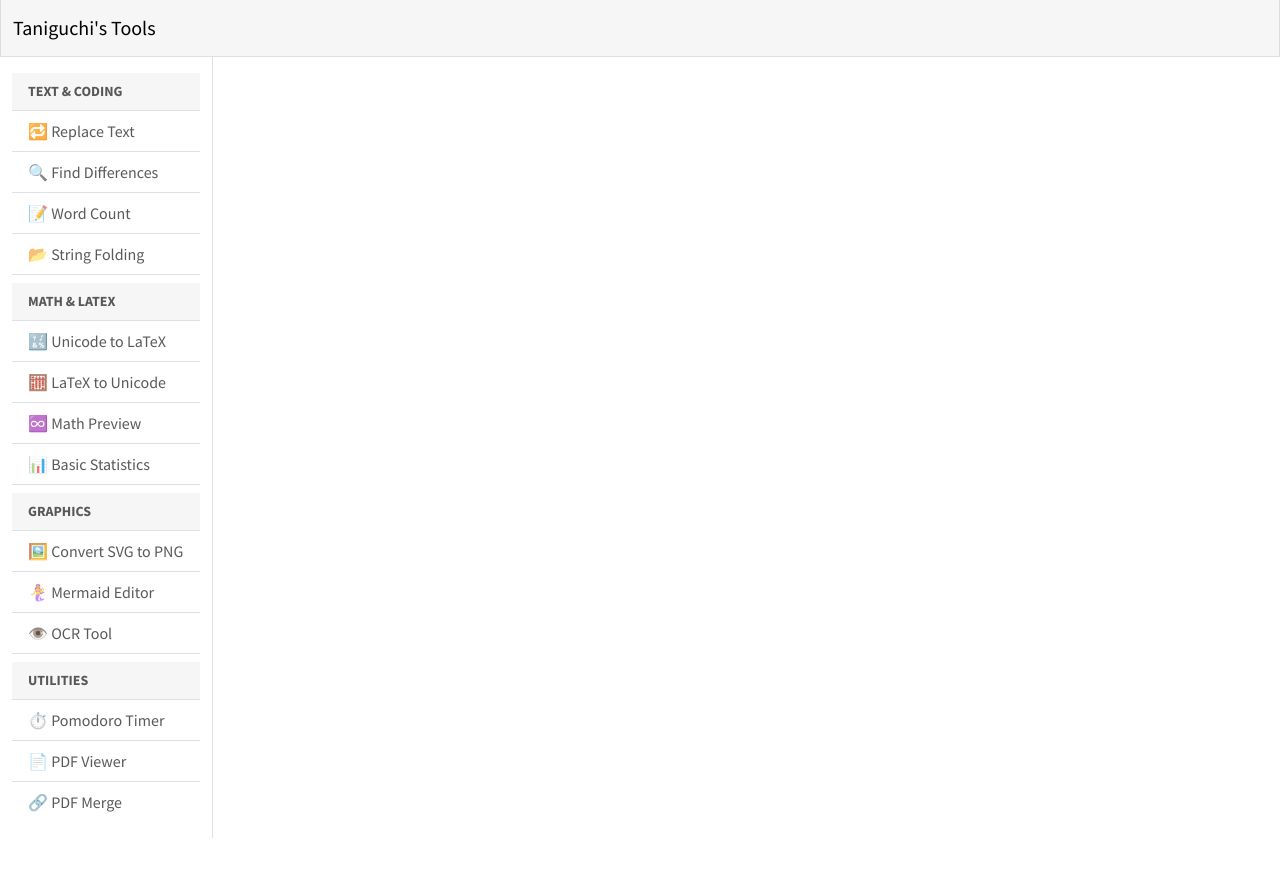
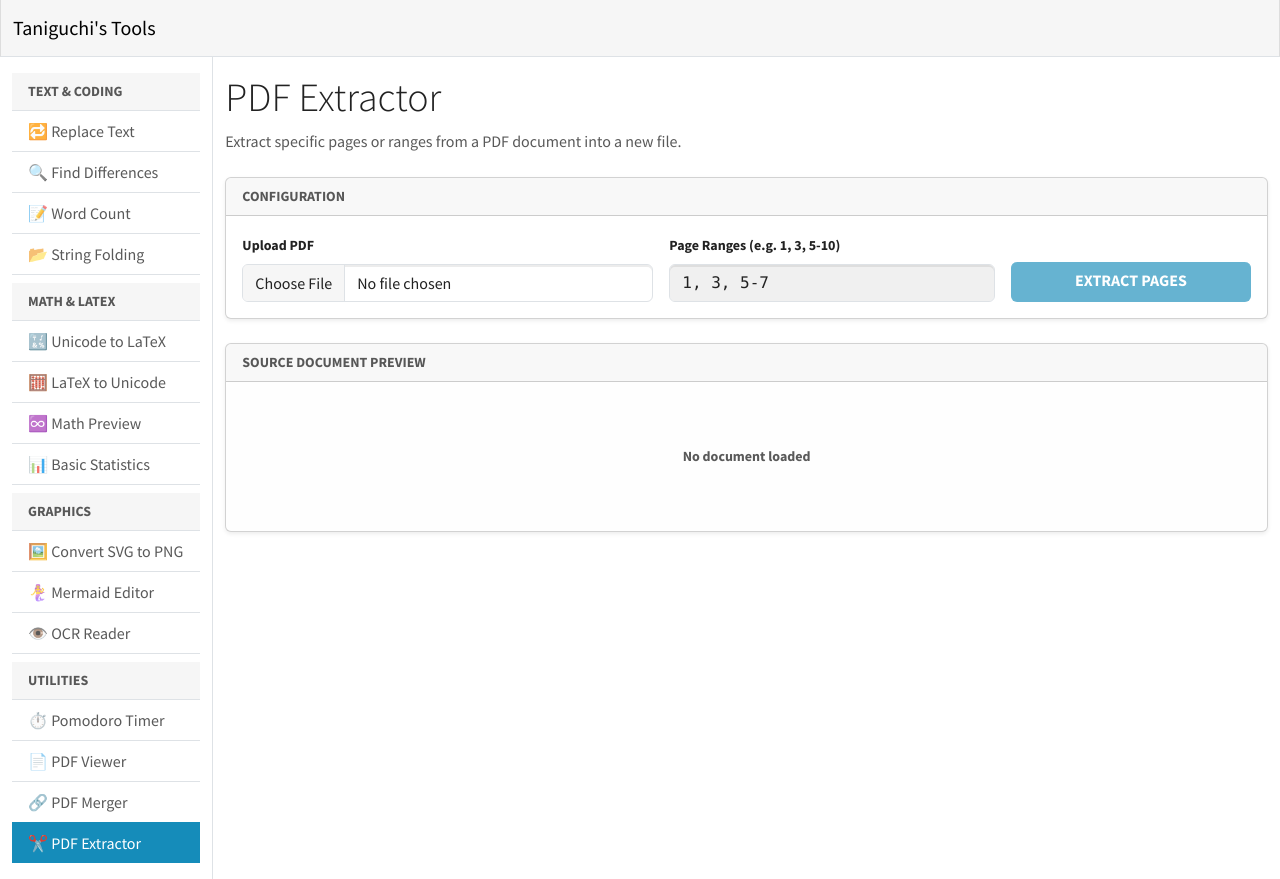
Before and after one commit to tani/tools, a Vue app: page /pdf-extract in a window 1280 px wide. Before the commit the page ends 838 px from the top, so only its background shows below. Built offline with nearby package versions, Linux system fonts and the light colour scheme.

Commit message:
style: rename PDF Page Extractor to PDF Extractor

```diff
--- a/src/App.vue
+++ b/src/App.vue
@@ -104,7 +104,7 @@
                   active-class="active"
                   to="/ocr-tool"
                 >
-                  👁️ OCR Tool
+                  👁️ OCR Reader
                 </RouterLink>
 
                 <div class="list-group-item fw-bold text-muted small text-uppercase bg-light mt-2">Utilities</div>
@@ -127,7 +127,14 @@
                   active-class="active"
                   to="/pdf-merge"
                 >
-                  🔗 PDF Merge
+                  🔗 PDF Merger
+                </RouterLink>
+                <RouterLink
+                  class="list-group-item list-group-item-action"
+                  active-class="active"
+                  to="/pdf-extract"
+                >
+                  ✂️ PDF Extractor
                 </RouterLink>
               </div>
             </div>
--- /dev/null
+++ b/src/views/pdf-extract.vue
@@ -0,0 +1,149 @@
+<script setup lang="ts">
+import { ref, computed } from 'vue';
+import * as mupdf from 'mupdf';
+import PdfViewer from '../components/PdfViewer.vue';
+
+const fileData = ref<Uint8Array | null>(null);
+const fileName = ref<string | null>(null);
+const pageRange = ref("1, 3, 5-7");
+const isProcessing = ref(false);
+const downloadUrl = ref<string | null>(null);
+
+const handleFileChange = (event: Event) => {
+  const target = event.target as HTMLInputElement;
+  const file = target.files?.[0];
+  if (file && file.type === "application/pdf") {
+    fileName.value = file.name;
+    const reader = new FileReader();
+    reader.onload = (e) => {
+      const arrayBuffer = e.target?.result as ArrayBuffer;
+      fileData.value = new Uint8Array(arrayBuffer);
+      downloadUrl.value = null;
+    };
+    reader.readAsArrayBuffer(file);
+  }
+};
+
+const parsePageRanges = (rangeStr: string, maxPages: number): number[] => {
+  const pages = new Set<number>();
+  const parts = rangeStr.split(',');
+
+  for (let part of parts) {
+    part = part.trim();
+    if (part.includes('-')) {
+      const [start, end] = part.split('-').map(s => parseInt(s.trim()));
+      if (!isNaN(start) && !isNaN(end)) {
+        for (let i = Math.min(start, end); i <= Math.max(start, end); i++) {
+          if (i > 0 && i <= maxPages) pages.add(i - 1); // 0-based index
+        }
+      }
+    } else {
+      const page = parseInt(part);
+      if (!isNaN(page) && page > 0 && page <= maxPages) {
+        pages.add(page - 1);
+      }
+    }
+  }
+  return Array.from(pages).sort((a, b) => a - b);
+};
+
+const extractPages = async () => {
+  if (!fileData.value) return;
+
+  isProcessing.value = true;
+  try {
+    const srcDoc = mupdf.Document.openDocument(fileData.value, "application/pdf").asPDF();
+    if (!srcDoc) throw new Error("Could not open source PDF");
+
+    const totalPages = srcDoc.countPages();
+    const selectedIndices = parsePageRanges(pageRange.value, totalPages);
+
+    if (selectedIndices.length === 0) {
+      alert("Please enter valid page numbers.");
+      return;
+    }
+
+    const outDoc = new mupdf.PDFDocument();
+    for (const index of selectedIndices) {
+      outDoc.graftPage(-1, srcDoc, index);
+    }
+
+    const res = outDoc.saveToBuffer();
+    const blob = new Blob([res.asUint8Array() as any], { type: "application/pdf" });
+    downloadUrl.value = URL.createObjectURL(blob);
+
+    outDoc.destroy();
+    srcDoc.destroy();
+  } catch (error) {
+    console.error("PDF Extraction Error:", error);
+    alert("An error occurred during extraction.");
+  } finally {
+    isProcessing.value = false;
+  }
+};
+</script>
+
+<template>
+  <div>
+    <h2 class="display-6">PDF Extractor</h2>
+    <p class="text-muted mb-4">
+      Extract specific pages or ranges from a PDF document into a new file.
+    </p>
+
+    <div class="card mb-4 shadow-sm">
+      <div class="card-header fw-bold small text-uppercase text-muted">Configuration</div>
+      <div class="card-body">
+        <div class="row g-3 align-items-end">
+          <div class="col-md-5">
+            <label class="form-label fw-bold small">Upload PDF</label>
+            <input
+              class="form-control"
+              type="file"
+              accept="application/pdf"
+              @change="handleFileChange"
+            />
+          </div>
+          <div class="col-md-4">
+            <label class="form-label fw-bold small">Page Ranges (e.g. 1, 3, 5-10)</label>
+            <input
+              v-model="pageRange"
+              type="text"
+              class="form-control font-monospace"
+              placeholder="1, 2, 5-8"
+              :disabled="!fileData"
+            />
+          </div>
+          <div class="col-md-3">
+            <button
+              class="btn btn-primary w-100"
+              @click="extractPages"
+              :disabled="!fileData || isProcessing"
+            >
+              <span v-if="isProcessing" class="spinner-border spinner-border-sm me-2"></span>
+              Extract Pages
+            </button>
+          </div>
+        </div>
+      </div>
+    </div>
+
+    <div v-if="downloadUrl" class="alert alert-success d-flex justify-content-between align-items-center shadow-sm mb-4">
+      <span><strong>Success!</strong> Selected pages have been extracted.</span>
+      <a :href="downloadUrl" :download="'extracted_' + fileName" class="btn btn-success btn-sm">Download Extracted PDF</a>
+    </div>
+
+    <div class="row">
+      <div class="col-12 mb-4">
+        <div class="card shadow-sm">
+          <div class="card-header fw-bold small text-uppercase text-muted">Source Document Preview</div>
+          <div class="card-body p-0">
+            <PdfViewer :data="fileData" />
+          </div>
+        </div>
+      </div>
+    </div>
+  </div>
+</template>
+
+<style scoped>
+</style>
--- a/src/views/pdf-merge.vue
+++ b/src/views/pdf-merge.vue
@@ -90,7 +90,7 @@ const mergePdfs = async () => {
 
 <template>
   <div>
-    <h2 class="display-6">PDF Merge</h2>
+    <h2 class="display-6">PDF Merger</h2>
     <p class="text-muted mb-4">
       Combine multiple PDF documents into a single file. Drag and drop to reorder.
     </p>
```
Also changed, not shown: src/router.ts (+6 -2 lines), src/views/ocr-reader.vue (renamed from src/views/ocr-tool.vue), src/views/pdf-viewer.vue (renamed from src/views/pdf-tool.vue).
